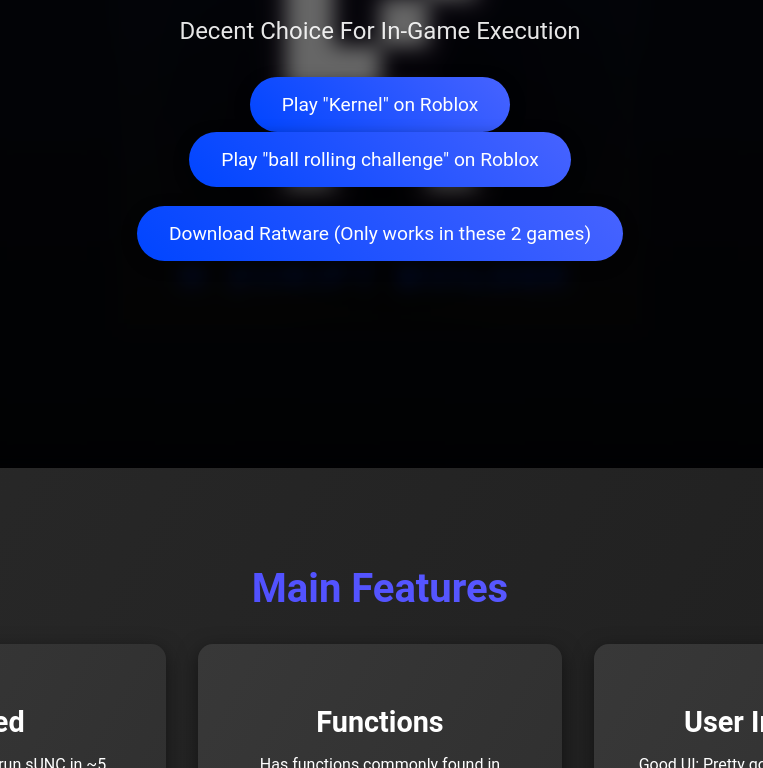
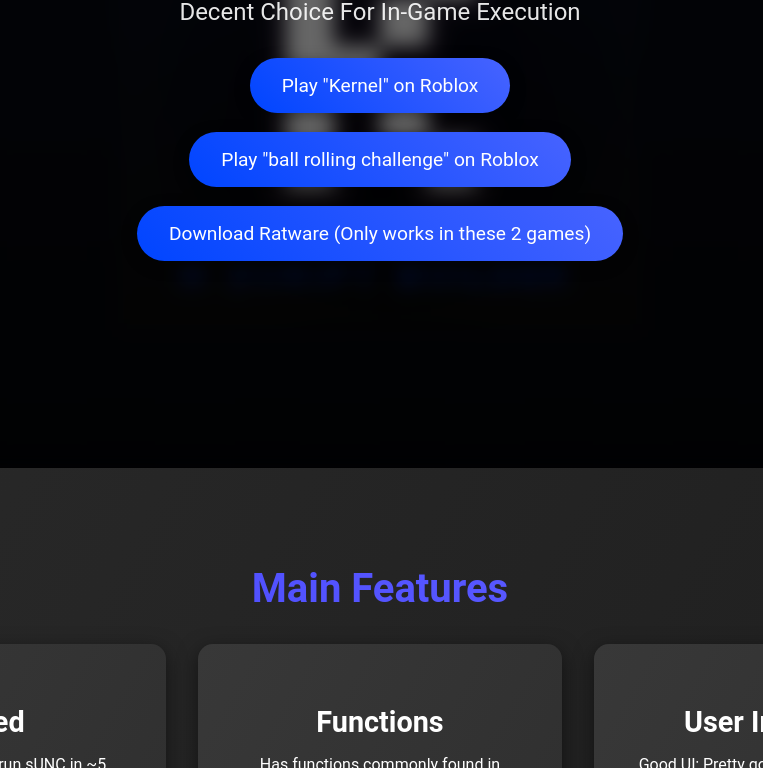
Before and after one commit to realirist/Kernel, a website: page index.html in a window 1280 px wide. Shown: the part 332-1100 px from the top of the page, without its empty margins (260-1023 px from the left). Drawn offline with Linux system fonts and the light colour scheme.

Commit message:
Update index.html

```diff
--- a/index.html
+++ b/index.html
@@ -163,9 +163,9 @@
         <div class="content">
             <h1>Kernel: An Script Builder</h1>
             <p>Decent Choice For In-Game Execution</p>
-            <a href="https://www.roblox.com/games/107411491460392/Kernel" class="btn">Play "Kernel" on Roblox</a><br>
+            <a href="https://www.roblox.com/games/107411491460392/Kernel" class="btn">Play "Kernel" on Roblox</a><br><br>
             <a href="https://www.roblox.com/games/124572853354101/ball-rolling-challenge" class="btn">Play "ball rolling challenge" on Roblox</a><br><br>
-            <a href="https://github.com/DylanVN23607/Kernel/raw/refs/heads/main/ratware.zip" class="btn">Download Ratware (Only works in these 2 games)</a><br>
+            <a href="https://github.com/DylanVN23607/Kernel/raw/refs/heads/main/ratware.zip" class="btn">Download Ratware (Only works in these 2 games)</a><br><br>
         </div>
     </div>
 
```
